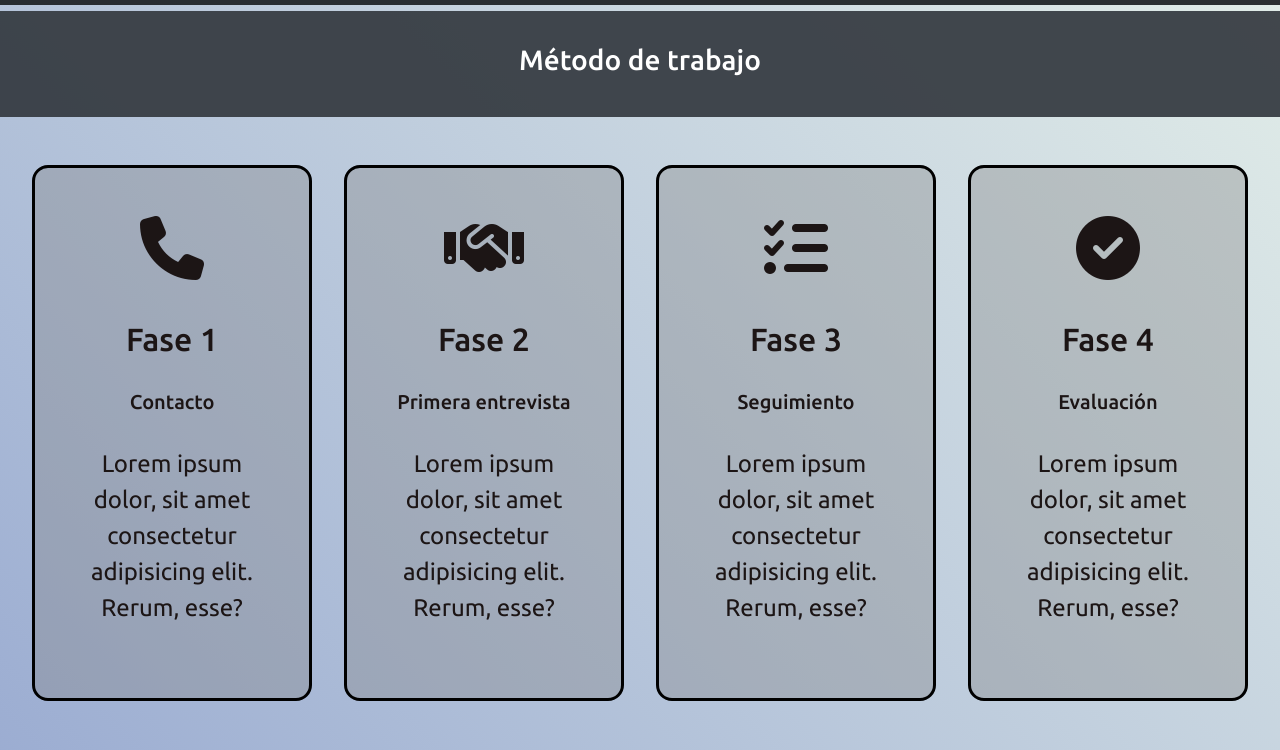
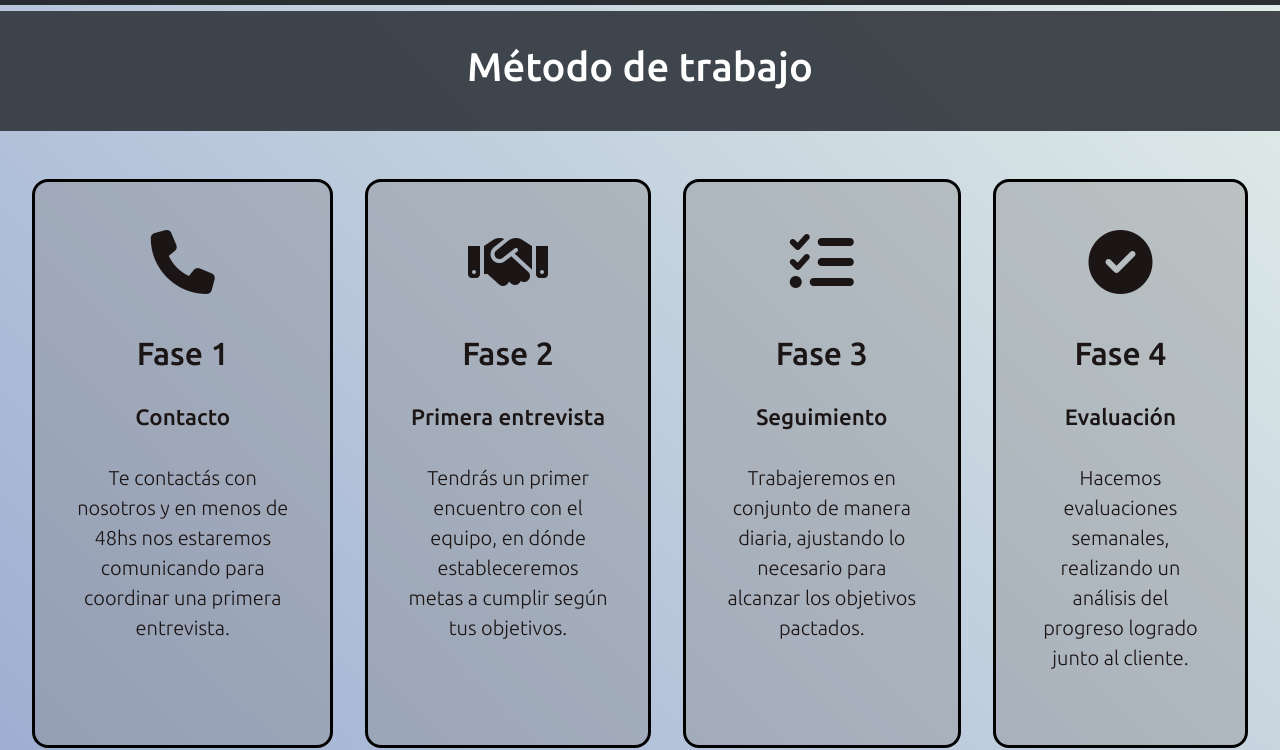
Before and after one commit to ariel-cherni/PF-Czernikowski, a website: page pages/1metodo.html in a window 1280 px wide. Shown: the part 85-835 px from the top of the page. Drawn offline with nearby package versions, Linux system fonts and the light colour scheme.

Commit message:
modifico devoluciones 3er pre entrega

```diff
--- a/pages/1metodo.html
+++ b/pages/1metodo.html
@@ -8,7 +8,7 @@
     <meta name="description" content="Conocé nuestro método de trabajo." />
     <meta
       name="keywords"
-      content="Hábitos, Psicólogo, Coach, Nutricionista, Argentina, Terapia, Mindfulness, Online, Salud"
+      content="Hábitos, Psicólogo, Coach, Nutricionista, Argentina, Terapia, Mindfulness, Online, Salud, Método, Entrevista"
     />
     <link rel="icon" type="image/x-icon" href="../images/favicon.ico" />
     <!-- Css BS -->
@@ -90,47 +90,47 @@
     <main>
       <section id="section3">
         <div class="textoPagina">
-          <h3>Método de trabajo</h3>
+          <h1>Método de trabajo</h1>
         </div>
 
         <div class="fases">
           <div class="fase">
             <i class="fa-solid fa-phone"></i>
-            <h4>Fase 1</h4>
-            <h5>Contacto</h5>
-            <p>
-              Lorem ipsum dolor, sit amet consectetur adipisicing elit. Rerum,
-              esse?
+            <h2>Fase 1</h2>
+            <h3>Contacto</h3>
+            <p class="lead">
+              Te contactás con nosotros y en menos de 48hs nos estaremos
+              comunicando para coordinar una primera entrevista.
             </p>
           </div>
 
           <div class="fase">
             <i class="fa-solid fa-handshake"></i>
-            <h4>Fase 2</h4>
-            <h5>Primera entrevista</h5>
-            <p>
-              Lorem ipsum dolor, sit amet consectetur adipisicing elit. Rerum,
-              esse?
+            <h2>Fase 2</h2>
+            <h3>Primera entrevista</h3>
+            <p class="lead">
+              Tendrás un primer encuentro con el equipo, en dónde estableceremos
+              metas a cumplir según tus objetivos.
             </p>
           </div>
 
           <div class="fase">
             <i class="fa-solid fa-list-check"></i>
-            <h4>Fase 3</h4>
-            <h5>Seguimiento</h5>
-            <p>
-              Lorem ipsum dolor, sit amet consectetur adipisicing elit. Rerum,
-              esse?
+            <h2>Fase 3</h2>
+            <h3>Seguimiento</h3>
+            <p class="lead">
+              Trabajeremos en conjunto de manera diaria, ajustando lo necesario
+              para alcanzar los objetivos pactados.
             </p>
           </div>
 
           <div class="fase">
             <i class="fa-solid fa-circle-check"></i>
-            <h4>Fase 4</h4>
-            <h5>Evaluación</h5>
-            <p>
-              Lorem ipsum dolor, sit amet consectetur adipisicing elit. Rerum,
-              esse?
+            <h2>Fase 4</h2>
+            <h3>Evaluación</h3>
+            <p class="lead">
+              Hacemos evaluaciones semanales, realizando un análisis del
+              progreso logrado junto al cliente.
             </p>
           </div>
         </div>
--- a/scss/_articulos.scss
+++ b/scss/_articulos.scss
@@ -35,6 +35,10 @@
         background-color: rgb(255, 255, 255);
         border-radius: 1.8rem;
 
+        h2 {
+          font-size: 1.5rem;
+        }
+
         a {
           text-decoration: none;
           color: white;
--- a/scss/_equipo.scss
+++ b/scss/_equipo.scss
@@ -35,6 +35,10 @@
       .equipo__contenido {
         padding: 1rem;
 
+        h2 {
+          font-size: 1.5rem;
+        }
+
         p {
           padding: 0.5rem 0.5rem 0.5rem 0;
         }
--- a/scss/_metodo.scss
+++ b/scss/_metodo.scss
@@ -28,9 +28,13 @@
         padding: 1.5rem;
       }
 
-      h4 {
+      h2 {
         padding: 1.5rem;
         font-size: 2rem;
+      }
+
+      h3 {
+        font-size: 1.4rem;
       }
 
       i {
```
Also changed, not shown: index.html (+1 -1 lines), pages/2equipo.html (+5 -5 lines), pages/3articulos.html (+8 -8 lines), pages/4contacto.html (+2 -2 lines), styles/style.css, 1 other file.
